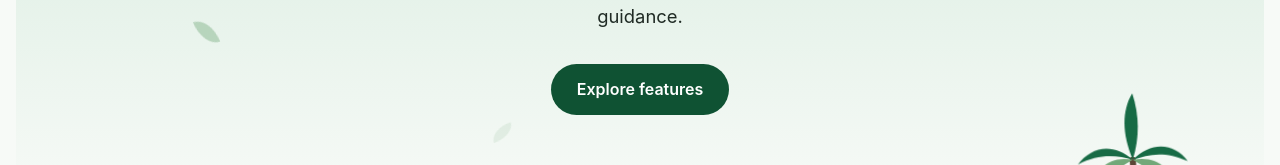
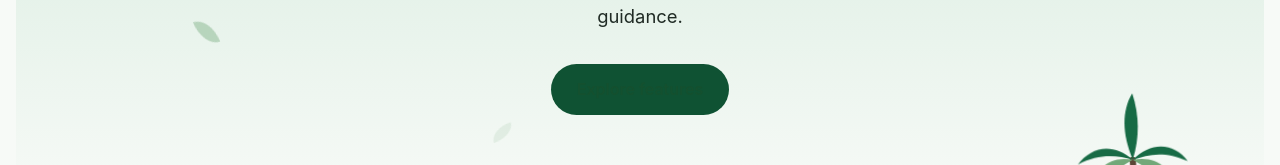
Before and after one commit to fasnaramzu2003-jpg/krishiconnect, a React app in the folder frontend/: page / in a window 1280 px wide. In both pictures the pointer is over the link "Explore features". Shown: the part 361-526 px from the top of the page. Built offline with nearby package versions, Linux system fonts and the light colour scheme; no server answers; the HTML template or start-up script is replaced by a standard one.

Commit message:
Green links

```diff
--- a/frontend/src/styles/mobile.css
+++ b/frontend/src/styles/mobile.css
@@ -38,3 +38,7 @@ main h2 a:hover, main h3 a:hover { color: #14502f; }
   header.navbar .nav-links a,
   header.navbar .nav-links span { white-space: nowrap; word-break: normal; overflow-wrap: normal; }
 }
+
+
+main a, main a:visited { color: #1f6b45; }
+main a:hover, main a:focus { color: #14502f; }
```
